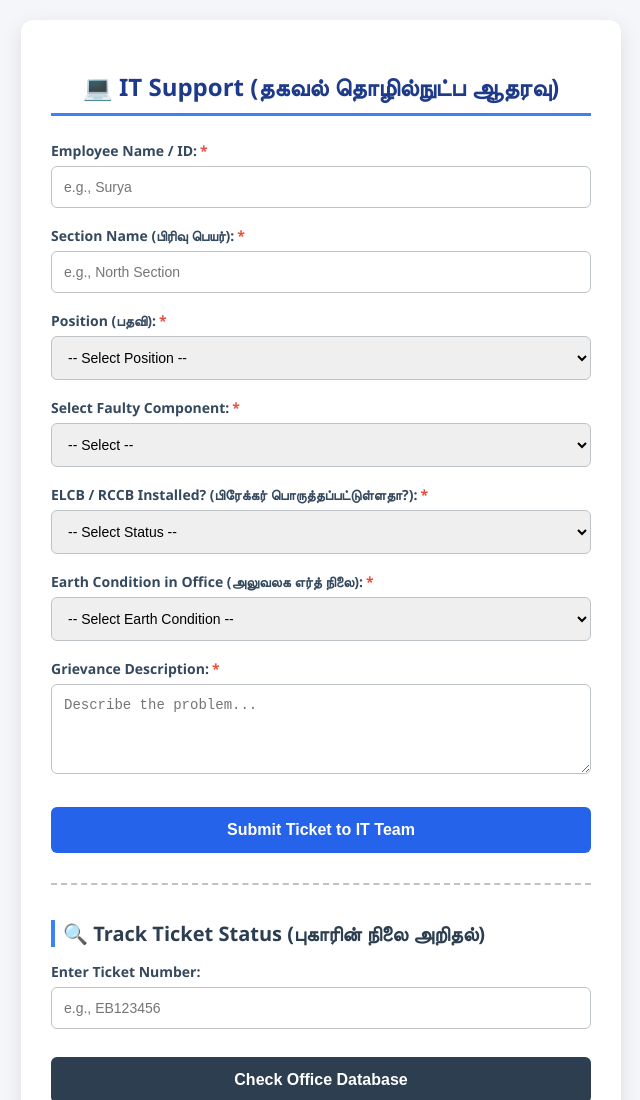
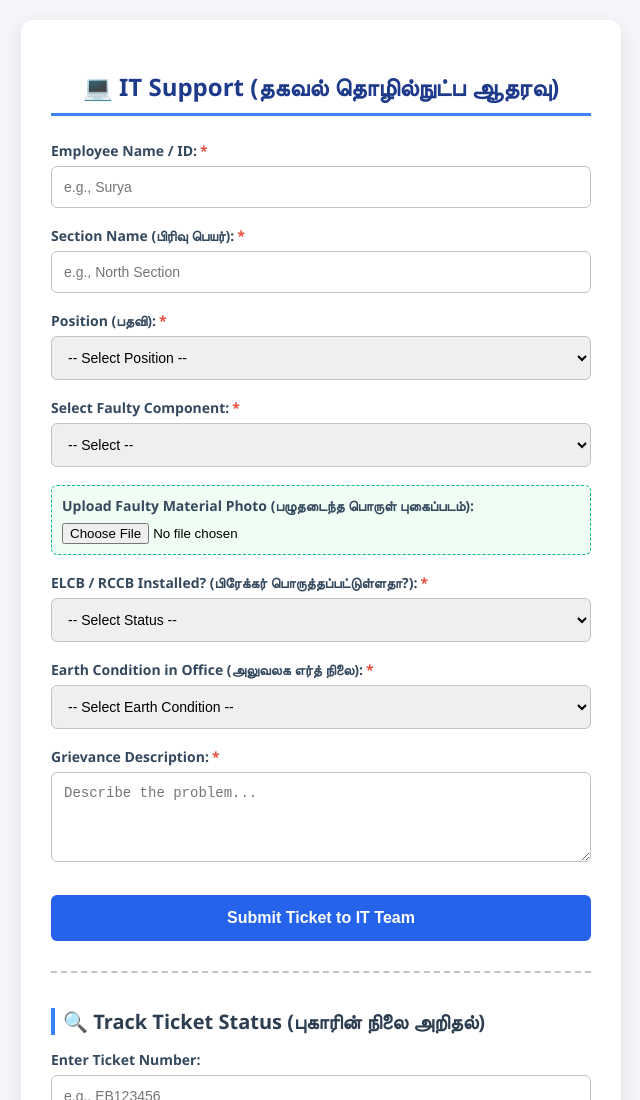
Before and after one commit to tamizharasan8822-eng/online-grievance-system, a website: page index.html in a window 1280 px wide. Shown: the top 1100 px of the page, without its empty margins (319-959 px from the left). Drawn offline with Linux system fonts and the light colour scheme.

Commit message:
Update index.html

```diff
--- a/index.html
+++ b/index.html
@@ -27,6 +27,7 @@
         .badge-progress { background-color: #3498db; }
         .badge-closed { background-color: #27ae60; }
         #photoSection { display: none; background-color: #f8fafc; padding: 10px; border-radius: 6px; border: 1px dashed #3b82f6; }
+        .material-photo-box { background-color: #f0fdf4; padding: 10px; border-radius: 6px; border: 1px dashed #10b981; margin-bottom: 18px; }
     </style>
 </head>
 <body>
@@ -74,6 +75,11 @@
             </select>
         </div>
 
+        <div class="form-group material-photo-box">
+            <label for="materialPhoto">Upload Faulty Material Photo (பழுதடைந்த பொருள் புகைப்படம்):</label>
+            <input type="file" id="materialPhoto" accept="image/*">
+        </div>
+
         <div class="form-group">
             <label for="breakerStatus">ELCB / RCCB Installed? (பிரேக்கர் பொருத்தப்பட்டுள்ளதா?):<span class="required-star">*</span></label>
             <select id="breakerStatus" required onchange="togglePhotoUpload()">
@@ -85,7 +91,7 @@
 
         <div class="form-group" id="photoSection">
             <label for="complaintPhoto">Upload ELCB/RCCB Photo Proof:<span class="required-star">*</span></label>
-           <input type="file" id="complaintPhoto" accept="image/*">
+            <input type="file" id="complaintPhoto" accept="image/*">
         </div>
 
         <div class="form-group">
@@ -117,7 +123,7 @@
     <div id="trackResult" class="alert"></div>
 </div>
 
-<script>
+<script {nonce_script}>
     function togglePhotoUpload() {
         const breakerStatus = document.getElementById('breakerStatus').value;
         const photoSection = document.getElementById('photoSection');
```
